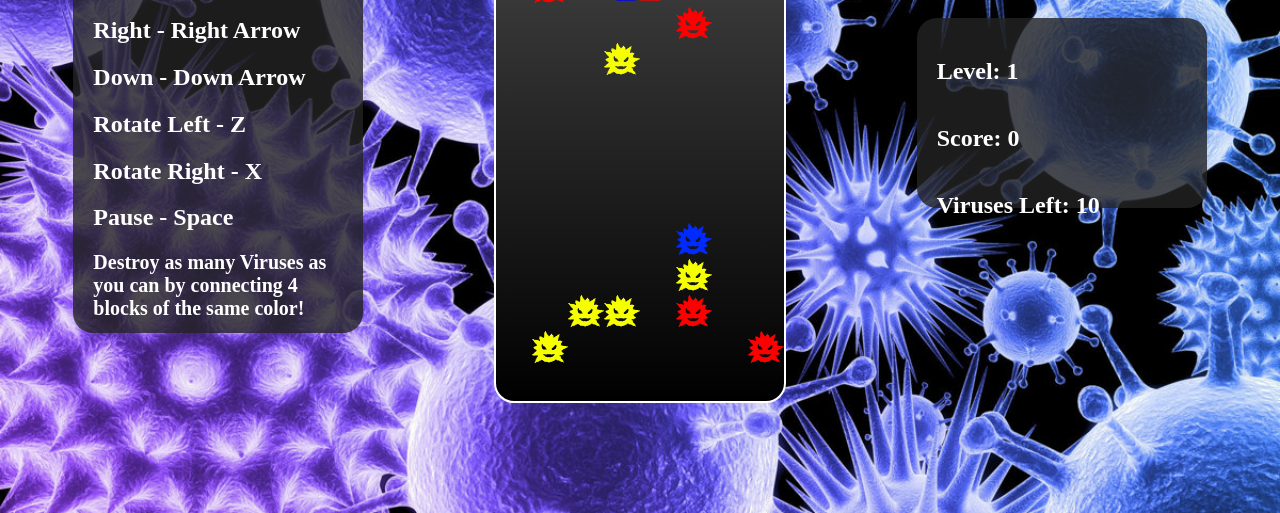
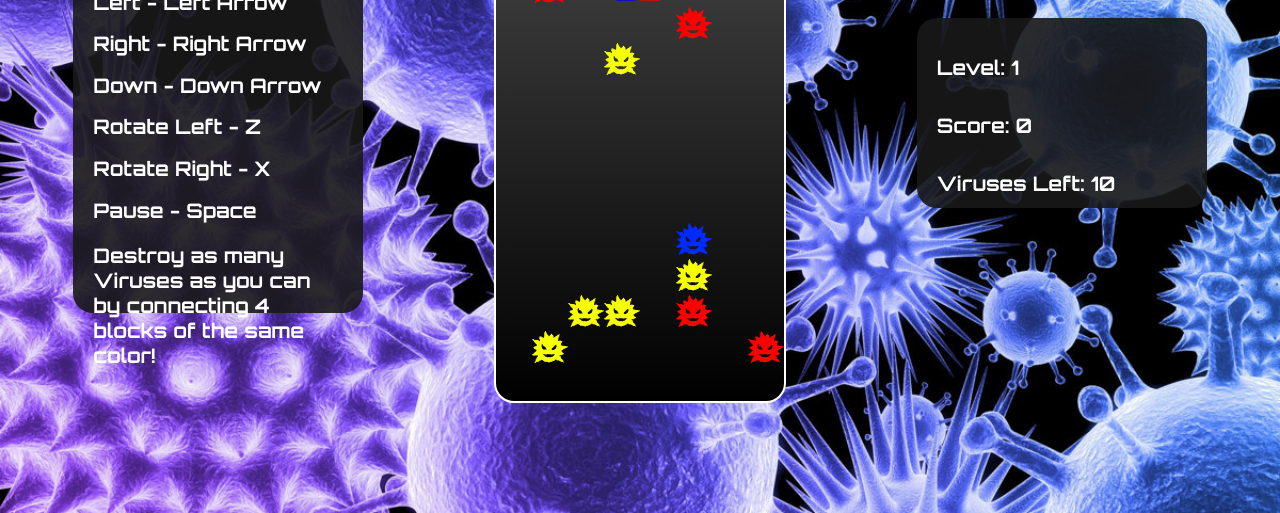
Before and after one commit to swangs/drmariojs, a website built with webpack: page index.html in a window 1280 px wide. Shown: the part 287-800 px from the top of the page. Built offline with nearby package versions, Linux system fonts and the light colour scheme.

Commit message:
update font

```diff
--- a/index.html
+++ b/index.html
@@ -11,6 +11,7 @@
       gtag('config', 'UA-114133598-1');
     </script>
     <link href="https://use.fontawesome.com/releases/v5.0.6/css/all.css" rel="stylesheet">
+    <link href="https://fonts.googleapis.com/css?family=Orbitron:400,700" rel="stylesheet">
     <link rel="stylesheet" type="text/css" href="stylesheets/css.css">
   </head>
 
--- a/stylesheets/css.css
+++ b/stylesheets/css.css
@@ -5,6 +5,7 @@ body{
   background-image: url("../images/background.jpeg");
   background-repeat: no-repeat;
   background-size: cover;
+  font-family: 'Orbitron', sans-serif;
   color: #ffffff;
 }
 canvas {
@@ -19,6 +20,10 @@ h1 {
   margin: 0px;
 }
 
+h2 {
+  font-size: 20px;
+}
+
 p {
   font-size: 20px;
   font-weight: 700;
@@ -27,8 +32,8 @@ p {
 
 .controls {
   width: 250px;
-  height: 400px;
-  background: rgba(35, 35, 35, 0.8);
+  height: 360px;
+  background: rgba(25, 25, 25, 0.9);
   border-radius: 20px;
   padding: 20px;
 }
@@ -36,7 +41,7 @@ p {
 .information {
   width: 250px;
   height: 150px;
-  background: rgba(35, 35, 35, 0.8);
+  background: rgba(25, 25, 25, 0.9);
   border-radius: 20px;
   padding: 20px;
   display: flex;
```
